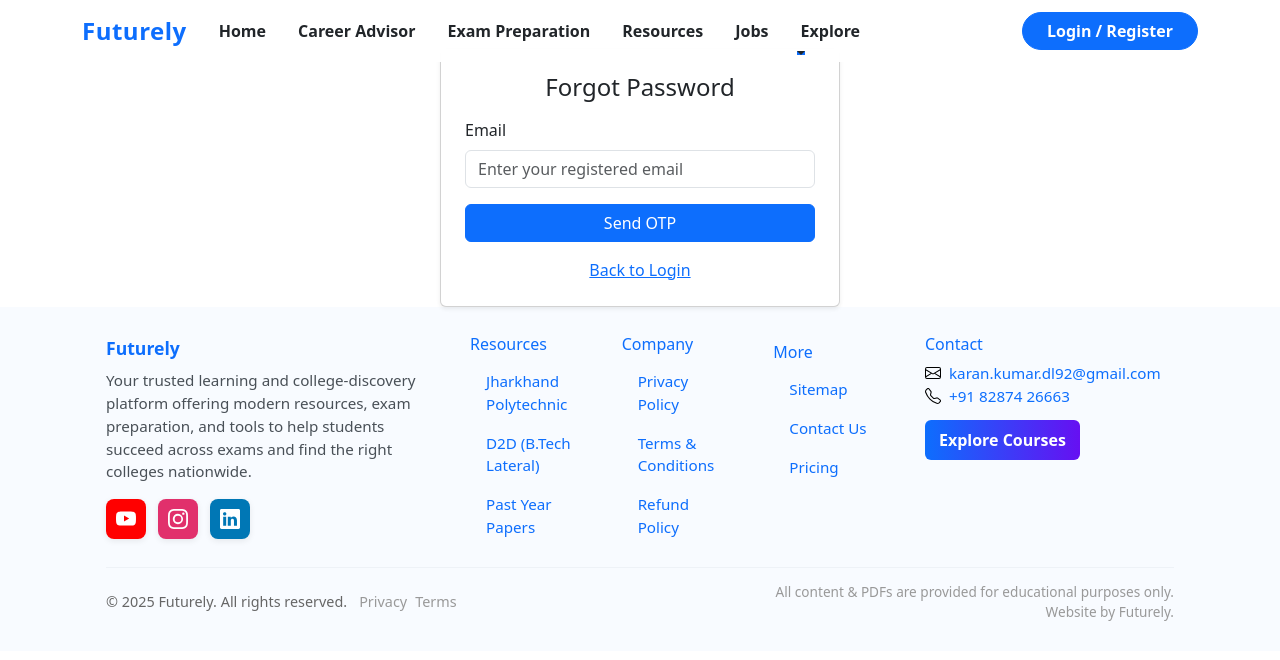
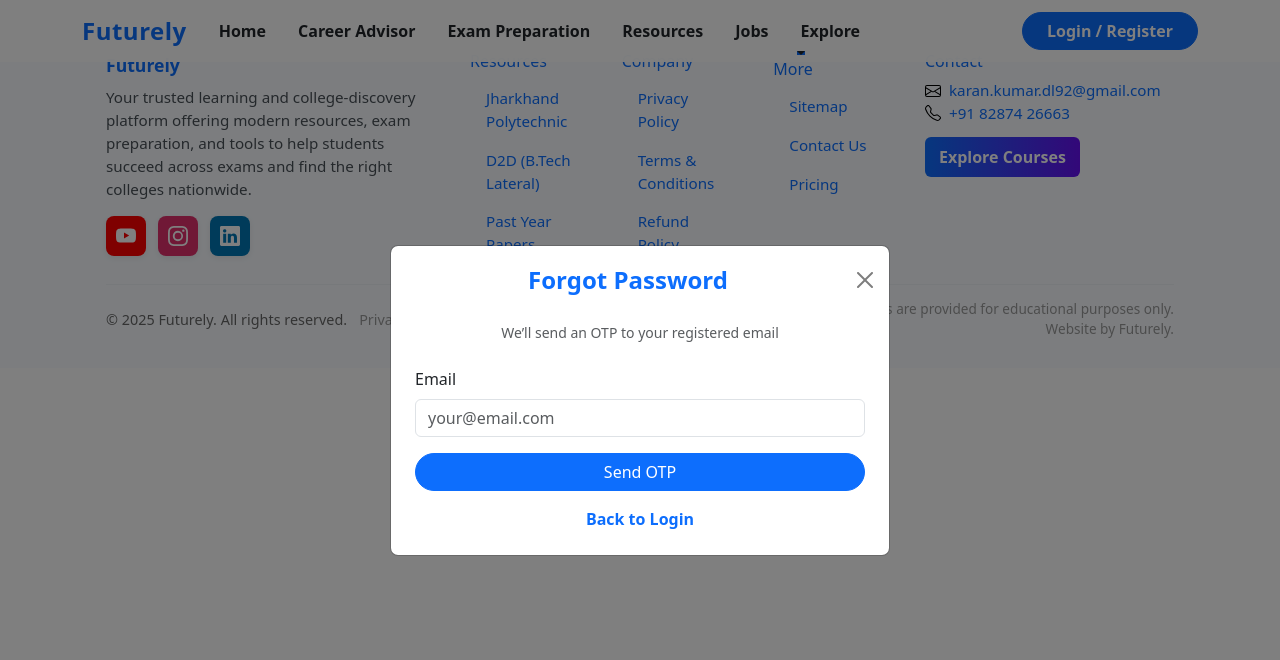
Before and after one commit to Karan123457/NextGenZ, a React (Create React App) app: page /forgot-password in a window 1280 px wide. Shown: the top 660 px of the page. Built offline with nearby package versions, Linux system fonts and the light colour scheme.

Commit message:
Update ForgotPassword.js

```diff
--- a/src/Pages/ForgotPassword.js
+++ b/src/Pages/ForgotPassword.js
@@ -1,11 +1,11 @@
 import { useState } from "react";
-import { Container, Card, Button, Form } from "react-bootstrap";
-import { Link } from "react-router-dom";
+import { Modal, Button, Form, Alert } from "react-bootstrap";
+import { Link, useNavigate } from "react-router-dom";
 
 const API_BASE = "https://futurely-backend.onrender.com/api";
 
 export default function ForgotPassword() {
-  const [step, setStep] = useState(1); // 1=email, 2=otp
+  const [step, setStep] = useState(1);
   const [email, setEmail] = useState("");
   const [otp, setOtp] = useState("");
   const [newPassword, setNewPassword] = useState("");
@@ -13,9 +13,11 @@ export default function ForgotPassword() {
   const [error, setError] = useState("");
   const [loading, setLoading] = useState(false);
 
+  const navigate = useNavigate();
+
   /* ================= SEND OTP ================= */
   const sendOTP = async () => {
-  if (loading) return; // ✅ prevent multiple clicks
+    if (loading) return;
 
     setError("");
     setMessage("");
@@ -29,12 +31,9 @@ export default function ForgotPassword() {
       });
 
       const data = await res.json();
+      if (!res.ok) throw new Error(data.message);
 
-    if (!res.ok) {
-      throw new Error(data.message);
-    }
-
-    setMessage("If the email exists, OTP has been sent");
+      setMessage("If the email exists, OTP has been sent.");
       setStep(2);
     } catch (err) {
       setError(err.message);
@@ -42,7 +41,6 @@ export default function ForgotPassword() {
       setLoading(false);
     }
   };
-
 
   /* ================= RESET PASSWORD ================= */
   const resetPassword = async () => {
@@ -53,7 +51,7 @@ export default function ForgotPassword() {
     setLoading(true);
 
     if (newPassword.length < 6) {
-    setError("Password must be at least 6 characters");
+      setError("Password must be at least 6 characters.");
       setLoading(false);
       return;
     }
@@ -66,10 +64,7 @@ export default function ForgotPassword() {
       });
 
       const data = await res.json();
-
-    if (!res.ok) {
-      throw new Error(data.message);
-    }
+      if (!res.ok) throw new Error(data.message);
 
       setMessage("Password reset successful. You can login now.");
       setOtp("");
@@ -81,27 +76,41 @@ export default function ForgotPassword() {
     }
   };
 
+  return (
+    <Modal
+      show
+      centered
+      backdrop="static"
+      onHide={() => navigate("/")}
+    >
+      <Modal.Header closeButton className="border-0 pb-0">
+        <Modal.Title className="fw-bold text-primary ms-auto">
+          Forgot Password
+        </Modal.Title>
+      </Modal.Header>
 
-  return (
-    <Container className="mt-5 d-flex justify-content-center">
-      <Card className="p-4 shadow-sm" style={{ width: "400px" }}>
-        <h4 className="mb-3 text-center">Forgot Password</h4>
+      <Modal.Body className="p-4">
+        <p className="text-center text-muted small mb-4">
+          {step === 1
+            ? "We’ll send an OTP to your registered email"
+            : "Enter OTP and create a new password"}
+        </p>
 
-        {/* STEP 1 – EMAIL */}
+        {/* STEP 1 */}
         {step === 1 && (
           <>
             <Form.Group className="mb-3">
               <Form.Label>Email</Form.Label>
               <Form.Control
                 type="email"
-                placeholder="Enter your registered email"
+                placeholder="your@email.com"
                 value={email}
                 onChange={(e) => setEmail(e.target.value)}
               />
             </Form.Group>
 
             <Button
-              className="w-100"
+              className="w-100 rounded-pill"
               onClick={sendOTP}
               disabled={loading}
             >
@@ -110,7 +119,7 @@ export default function ForgotPassword() {
           </>
         )}
 
-        {/* STEP 2 – OTP + NEW PASSWORD */}
+        {/* STEP 2 */}
         {step === 2 && (
           <>
             <Form.Group className="mb-3">
@@ -126,7 +135,7 @@ export default function ForgotPassword() {
               <Form.Label>New Password</Form.Label>
               <Form.Control
                 type="password"
-                placeholder="Enter new password"
+                placeholder="Minimum 6 characters"
                 value={newPassword}
                 onChange={(e) => setNewPassword(e.target.value)}
               />
@@ -134,7 +143,7 @@ export default function ForgotPassword() {
 
             <Button
               variant="success"
-              className="w-100"
+              className="w-100 rounded-pill"
               onClick={resetPassword}
               disabled={loading}
             >
@@ -143,14 +152,18 @@ export default function ForgotPassword() {
           </>
         )}
 
-        {/* MESSAGES */}
-        {error && <div className="text-danger mt-3">{error}</div>}
-        {message && <div className="text-success mt-3">{message}</div>}
+        {error && <Alert variant="danger" className="mt-3">{error}</Alert>}
+        {message && <Alert variant="success" className="mt-3">{message}</Alert>}
 
         <div className="text-center mt-3">
-          <Link to="/">Back to Login</Link>
+          <Link
+            to="/"
+            className="text-primary fw-semibold text-decoration-none"
+          >
+            Back to Login
+          </Link>
         </div>
-      </Card>
-    </Container>
+      </Modal.Body>
+    </Modal>
   );
 }
```
Lines whose indentation alone changed are shown as unchanged.
